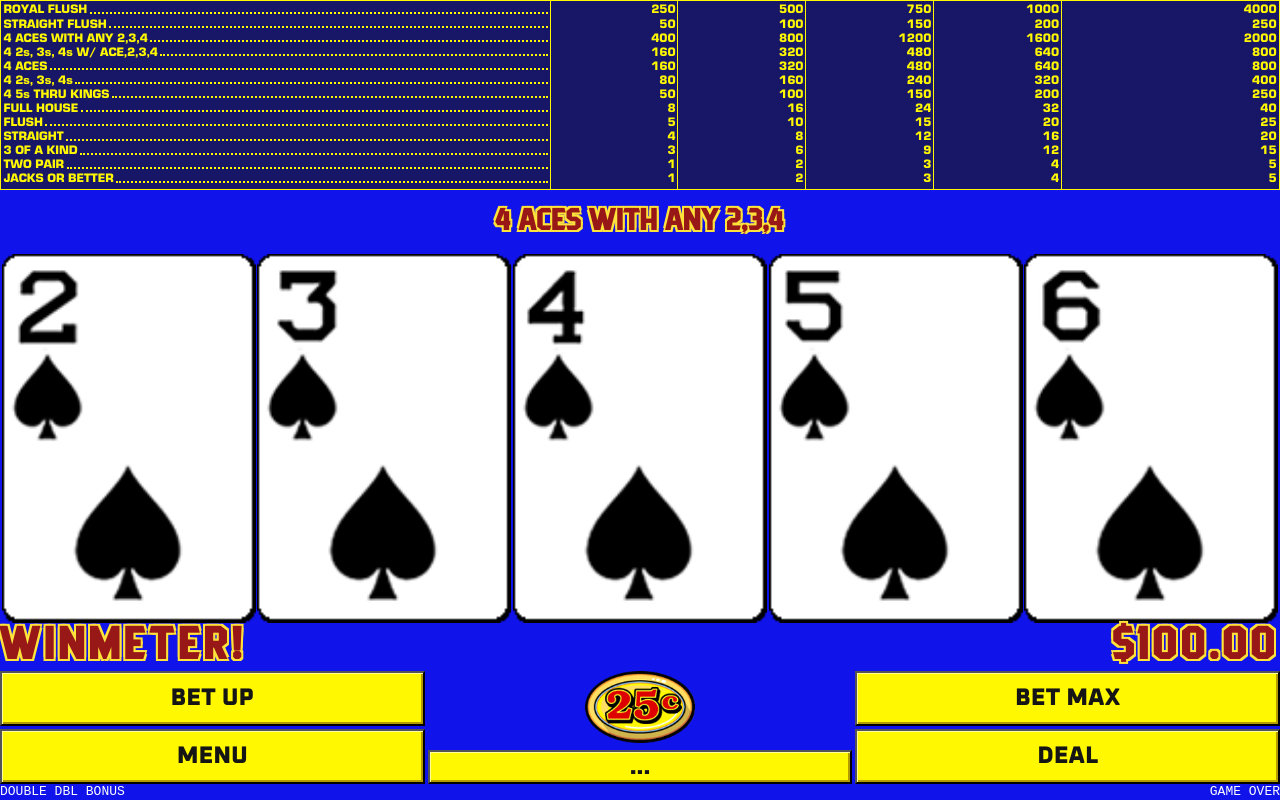
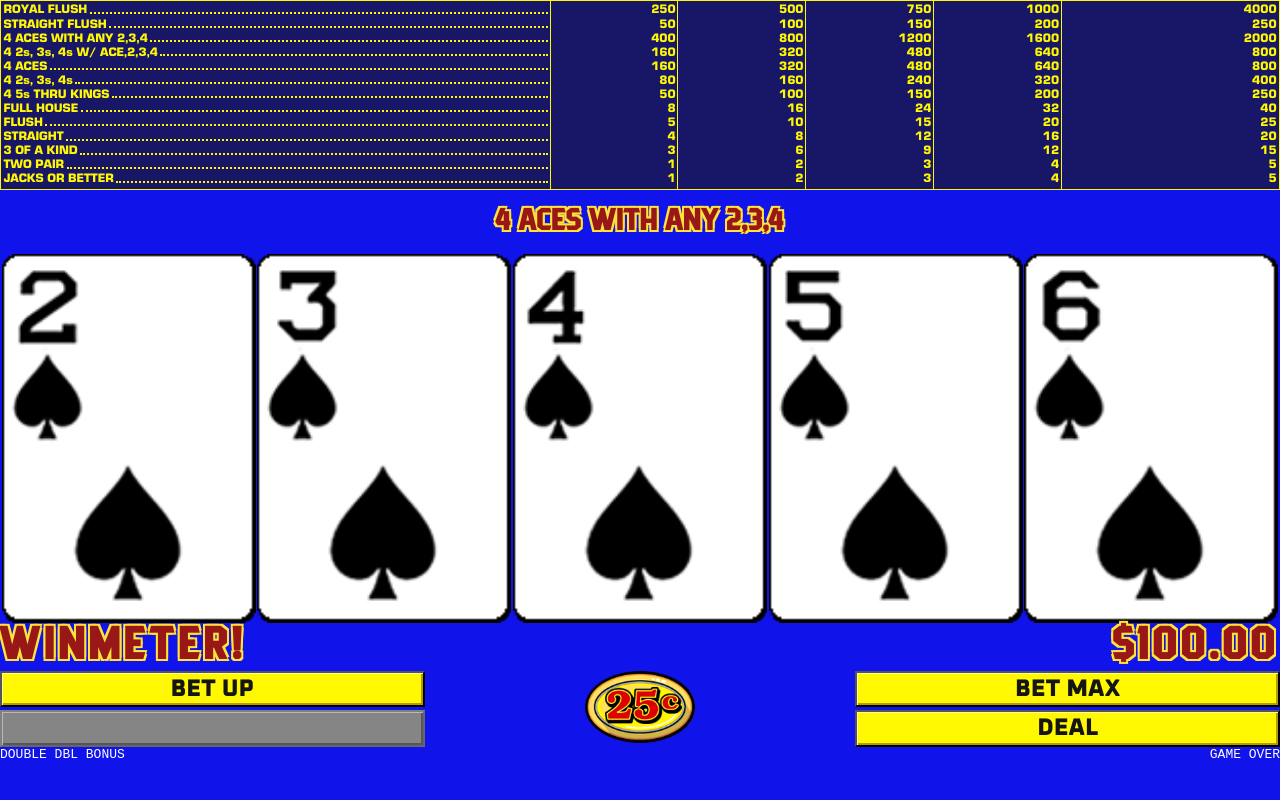
Before and after one commit to watkins-joe/gameking, a React (Vite) app: page / in a window 1280 px wide. Built offline with nearby package versions, Linux system fonts and the light colour scheme.

Commit message:
button changes

```diff
--- a/src/components/ui/Button/Button.scss
+++ b/src/components/ui/Button/Button.scss
@@ -2,6 +2,9 @@
   appearance: none;
   background-color: #fff800;
   font-family: "Oxanium Extra Bold";
+  display: flex;
+  align-items: center;
+  justify-content: center;
   flex: 1;
   font-size: 1.5rem;
   box-shadow:
@@ -18,5 +21,10 @@
 }
 
 .casino-button:disabled {
+  background-color: #858585;
+  box-shadow:
+    inset 1px 1px 0 #b8b8b8,
+    inset -2px -2px 0 #575757;
+  color: #3c3c3c;
   cursor: default;
 }
--- a/src/components/ui/Button/Button.tsx
+++ b/src/components/ui/Button/Button.tsx
@@ -13,7 +13,7 @@ function Button({ disabled, text, onButtonClick }: ButtonProps) {
       disabled={disabled}
       onClick={onButtonClick}
     >
-      {text}
+      {!disabled && text}
     </button>
   );
 }
--- a/src/components/ui/Controls/Controls.tsx
+++ b/src/components/ui/Controls/Controls.tsx
@@ -12,7 +12,7 @@ function Controls() {
             onButtonClick={() => console.log("hi")}
           />
           <Button
-            disabled={false}
+            disabled
             text="MENU"
             onButtonClick={() => console.log("hi")}
           />
@@ -21,11 +21,11 @@ function Controls() {
           <div className="denom">
             <img src="/assets/ui/denoms/25c.png" />
           </div>
-          <Button
+          {/* <Button
             disabled={false}
             text="..."
             onButtonClick={() => console.log("hi")}
-          />
+          /> */}
         </div>
         <div className="controls--column">
           <Button
```
